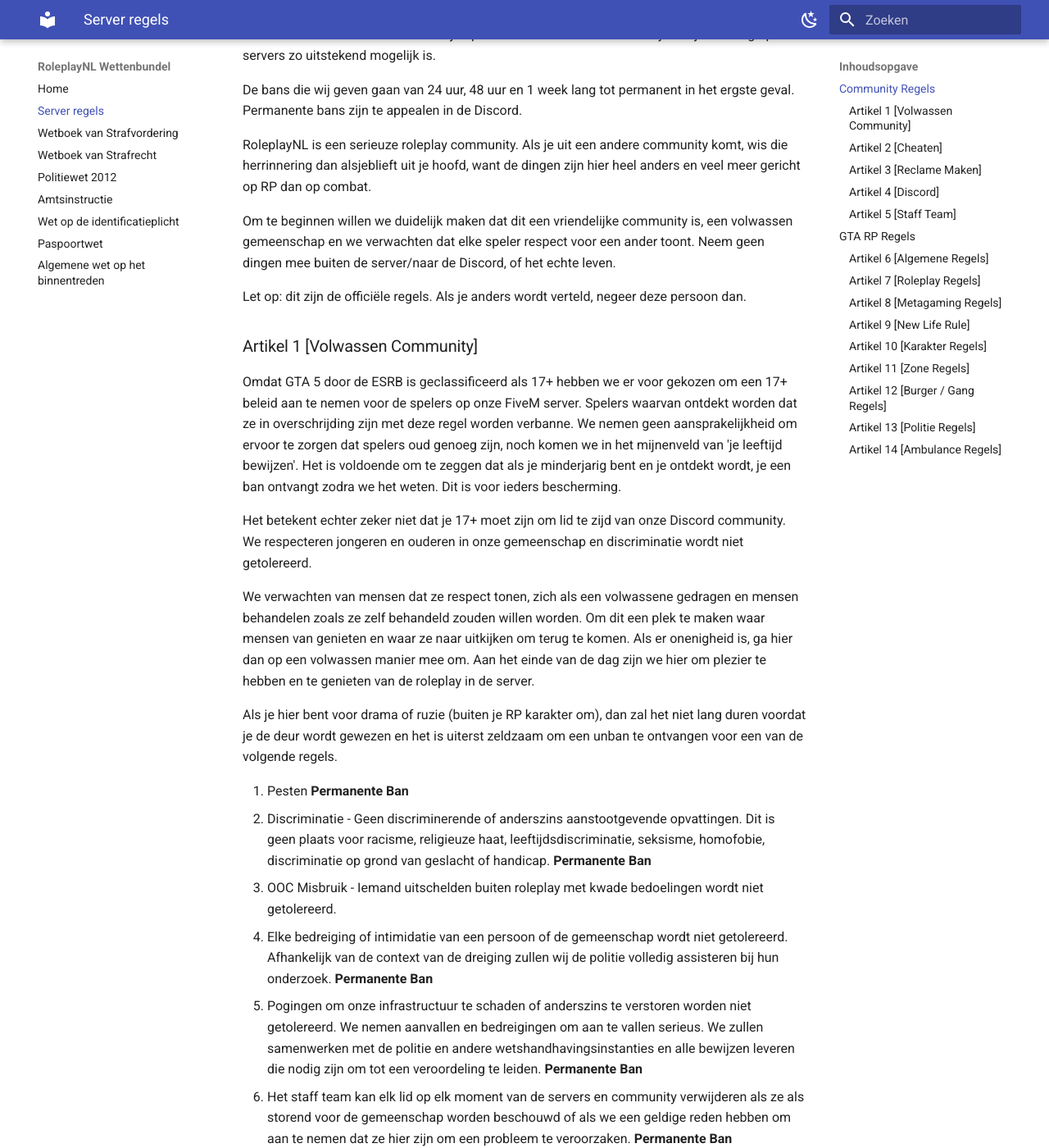
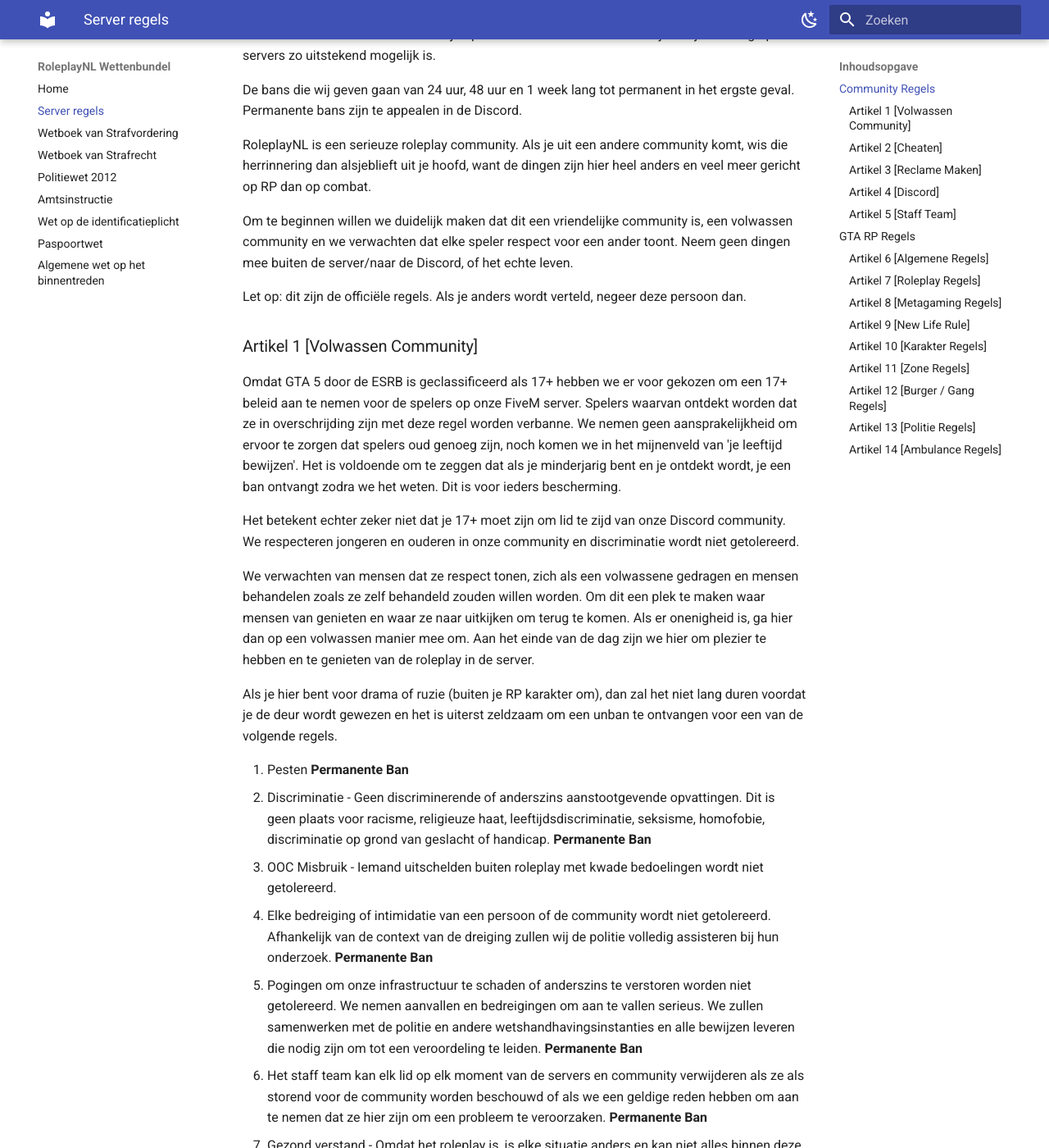
Before and after one commit to EnriqueFernandez20/FutureRP-Wettenbundel, an MkDocs documentation site: the page built from docs/server-regels.md, in a window 1280 px wide and 1400 px high, scrolled down 278 px. Shown: the whole window at 82% size. Built offline with MkDocs 1.6.1 and Material for MkDocs 9.7.7, drawn with Linux system fonts in a browser that asks for light colours.

Commit message:
Update server-regels.md

```diff
--- a/docs/server-regels.md
+++ b/docs/server-regels.md
@@ -6,14 +6,14 @@ De bans die wij geven gaan van 24 uur, 48 uur en 1 week lang tot permanent in he
 
 RoleplayNL is een serieuze roleplay community. Als je uit een andere community komt, wis die herrinnering dan alsjeblieft uit je hoofd, want de dingen zijn hier heel anders en veel meer gericht op RP dan op combat.
 
-Om te beginnen willen we duidelijk maken dat dit een vriendelijke community is, een volwassen gemeenschap en we verwachten dat elke speler respect voor een ander toont. Neem geen dingen mee buiten de server/naar de Discord, of het echte leven.
+Om te beginnen willen we duidelijk maken dat dit een vriendelijke community is, een volwassen community en we verwachten dat elke speler respect voor een ander toont. Neem geen dingen mee buiten de server/naar de Discord, of het echte leven.
 
 Let op: dit zijn de officiële regels. Als je anders wordt verteld, negeer deze persoon dan.
 
 ### Artikel 1 [Volwassen Community]
 Omdat GTA 5 door de ESRB is geclassificeerd als 17+ hebben we er voor gekozen om een 17+ beleid aan te nemen voor de spelers op onze FiveM server. Spelers waarvan ontdekt worden dat ze in overschrijding zijn met deze regel worden verbanne. We nemen geen aansprakelijkheid om ervoor te zorgen dat spelers oud genoeg zijn, noch komen we in het mijnenveld van 'je leeftijd bewijzen'. Het is voldoende om te zeggen dat als je minderjarig bent en je ontdekt wordt, je een ban ontvangt zodra we het weten. Dit is voor ieders bescherming.
 
-Het betekent echter zeker niet dat je 17+ moet zijn om lid te zijd van onze Discord community. We respecteren jongeren en ouderen in onze gemeenschap en discriminatie wordt niet getolereerd.
+Het betekent echter zeker niet dat je 17+ moet zijn om lid te zijd van onze Discord community. We respecteren jongeren en ouderen in onze community en discriminatie wordt niet getolereerd.
 
 We verwachten van mensen dat ze respect tonen, zich als een volwassene gedragen en mensen behandelen zoals ze zelf behandeld zouden willen worden. Om dit een plek te maken waar mensen van genieten en waar ze naar uitkijken om terug te komen. Als er onenigheid is, ga hier dan op een volwassen manier mee om. Aan het einde van de dag zijn we hier om plezier te hebben en te genieten van de roleplay in de server.
 
@@ -22,9 +22,9 @@ Als je hier bent voor drama of ruzie (buiten je RP karakter om), dan zal het nie
 1. Pesten **Permanente Ban**
 2. Discriminatie - Geen discriminerende of anderszins aanstootgevende opvattingen. Dit is geen plaats voor racisme, religieuze haat, leeftijdsdiscriminatie, seksisme, homofobie, discriminatie op grond van geslacht of handicap. **Permanente Ban**
 3. OOC Misbruik - Iemand uitschelden buiten roleplay met kwade bedoelingen wordt niet getolereerd.
-4. Elke bedreiging of intimidatie van een persoon of de gemeenschap wordt niet getolereerd. Afhankelijk van de context van de dreiging zullen wij de politie volledig assisteren bij hun onderzoek. **Permanente Ban**
+4. Elke bedreiging of intimidatie van een persoon of de community wordt niet getolereerd. Afhankelijk van de context van de dreiging zullen wij de politie volledig assisteren bij hun onderzoek. **Permanente Ban**
 5. Pogingen om onze infrastructuur te schaden of anderszins te verstoren worden niet getolereerd. We nemen aanvallen en bedreigingen om aan te vallen serieus. We zullen samenwerken met de politie en andere wetshandhavingsinstanties en alle bewijzen leveren die nodig zijn om tot een veroordeling te leiden. **Permanente Ban**
-6. Het staff team kan elk lid op elk moment van de servers en community verwijderen als ze als storend voor de gemeenschap worden beschouwd of als we een geldige reden hebben om aan te nemen dat ze hier zijn om een probleem te veroorzaken. **Permanente Ban**
+6. Het staff team kan elk lid op elk moment van de servers en community verwijderen als ze als storend voor de community worden beschouwd of als we een geldige reden hebben om aan te nemen dat ze hier zijn om een probleem te veroorzaken. **Permanente Ban**
 7. Gezond verstand - Omdat het roleplay is, is elke situatie anders en kan niet alles binnen deze regels worden beschreven. Dus is het belangrijk om te onthouden dat dit een volwassen community is en sommige dingen gewoon gezond verstand zijn.
 8. Een ander lid van de community dwingen of aanmoedigen om een regel te overtreden.
 9. Trollen - De volgende voorbeelden worden beschouwd als trollen, maar er zijn er meer, dus gebruik gezond verstand:
```
